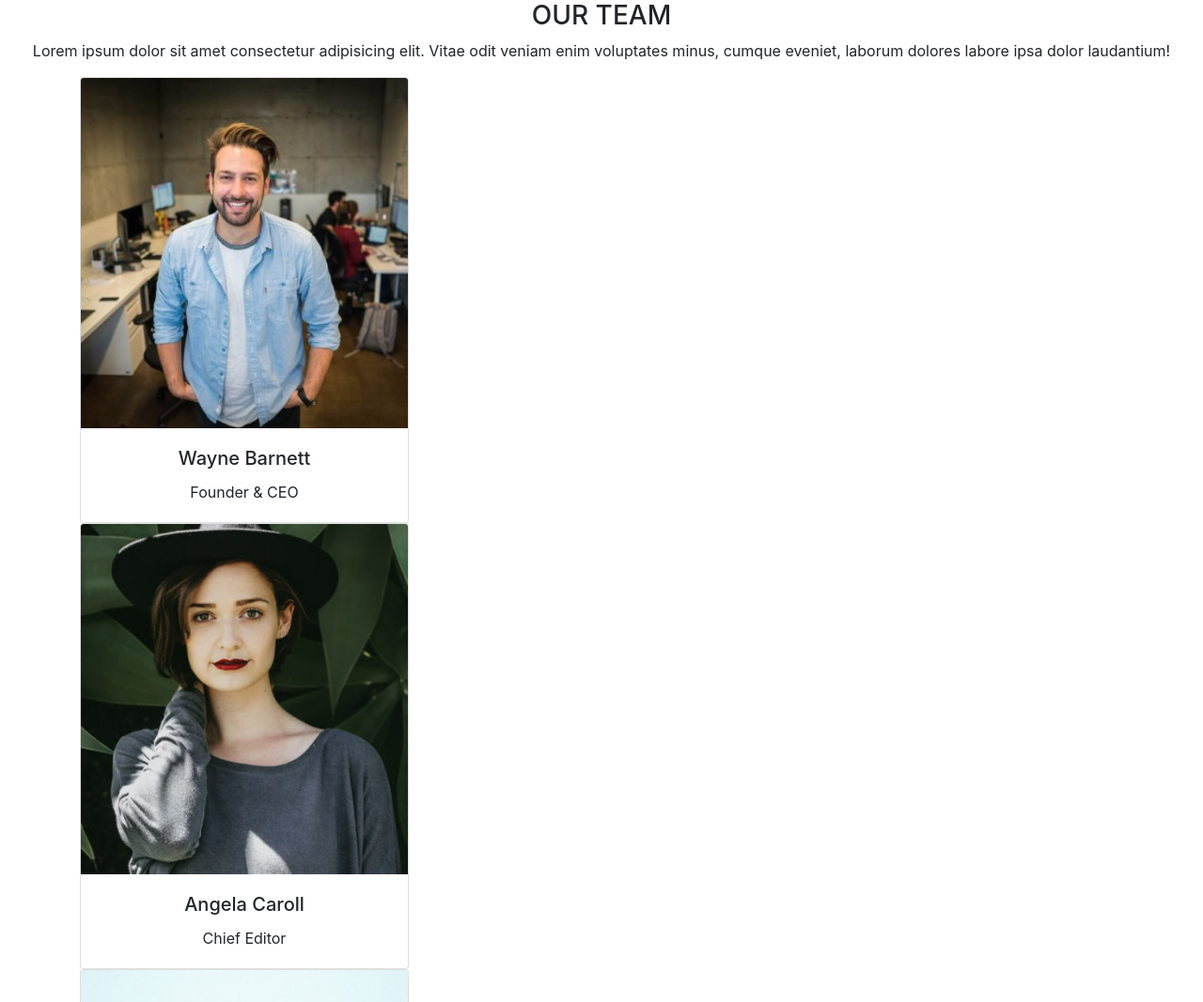
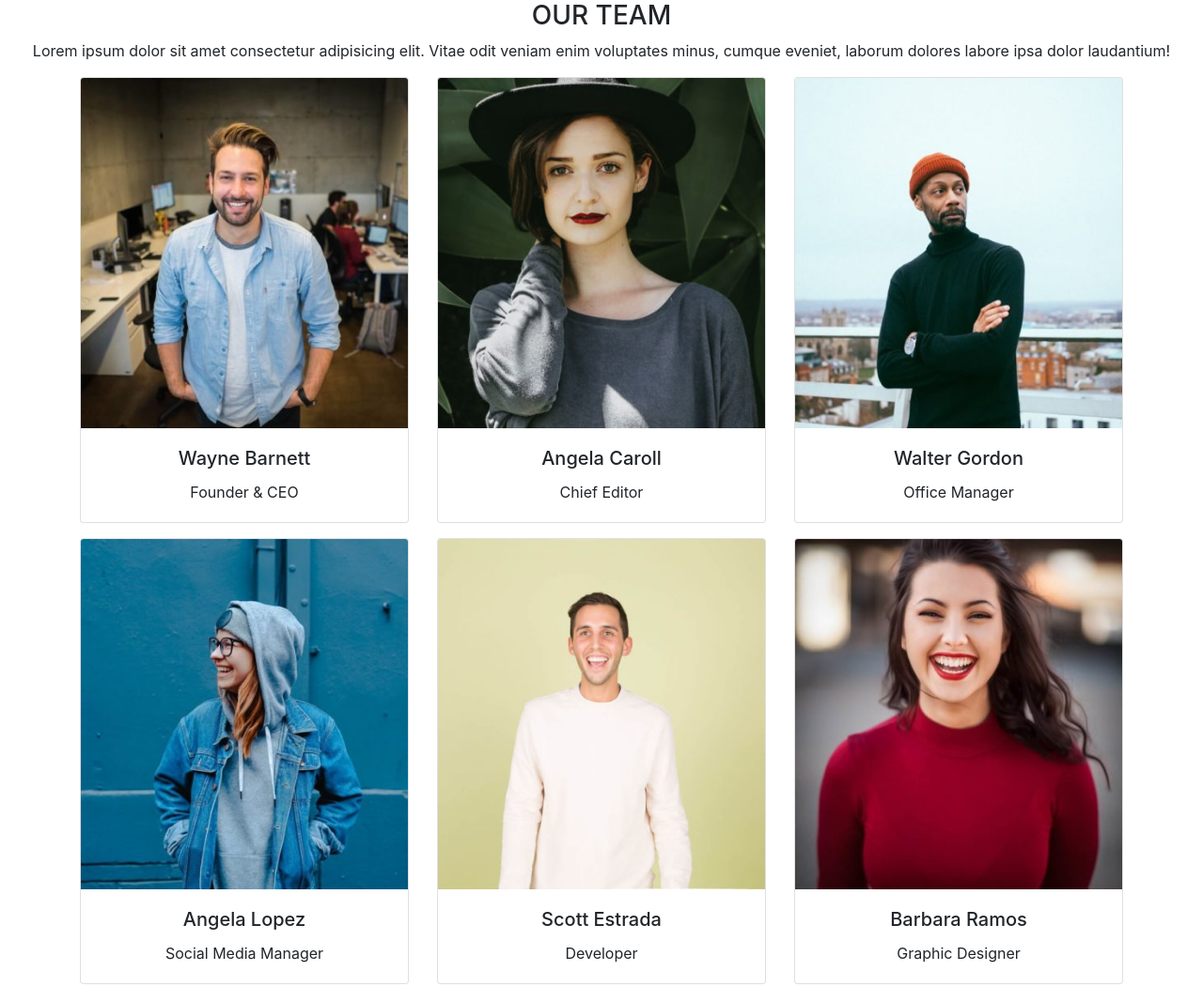
Before and after one commit to SimoneCerri/js-our-team, a plain HTML site: page index.html in a window 1280 px wide. Shown: the top 1067 px of the page at 94% size. Drawn offline with nearby package versions, Linux system fonts and the light colour scheme.

Commit message:
fix the problem using in the markup inside js all the block , starting from col-4

```diff
--- a/assets/js/script.js
+++ b/assets/js/script.js
@@ -65,17 +65,19 @@ for (let x = 0; x < team.length; x++)
 
 //Bonus n.2:
 //organize members in cards.
-let colEl = document.querySelector(".col-4");
+let rowEl = document.querySelector(".row");
 
 for (let x = 0; x < team.length; x++) {
     const member = team[x];
-    colEl.insertAdjacentHTML("beforeend",
-    `<div class="card">
-        <img src="../assets/img/${member.image}" class="card-img-top" alt="...">
-        <div class="card-body">
-            <h5 class="card-title">${member.name}</h5>
-            <p class="card-text">${member.role}</p>
-        </div>
-    </div `
+    rowEl.insertAdjacentHTML("beforeend",
+    `<div class="col-4">
+        <div class="card mb-3">
+            <img src="../assets/img/${member.image}" class="card-img-top" alt="...">
+            <div class="card-body">
+                <h5 class="card-title">${member.name}</h5>
+                <p class="card-text">${member.role}</p>
+            </div>
+        </div
+    </div>`
 );
 };
--- a/index.html
+++ b/index.html
@@ -20,9 +20,7 @@
 
     <div class="container">
         <div class="row">
-            <div class="col-4">
 
-            </div>
         </div>
     </div>
 
```
